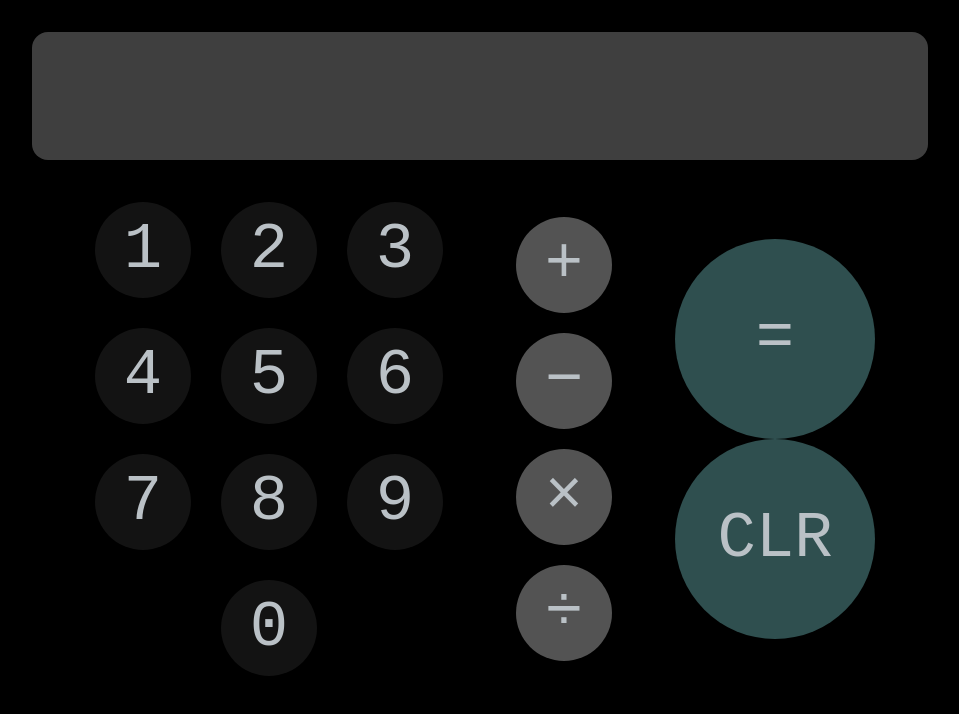
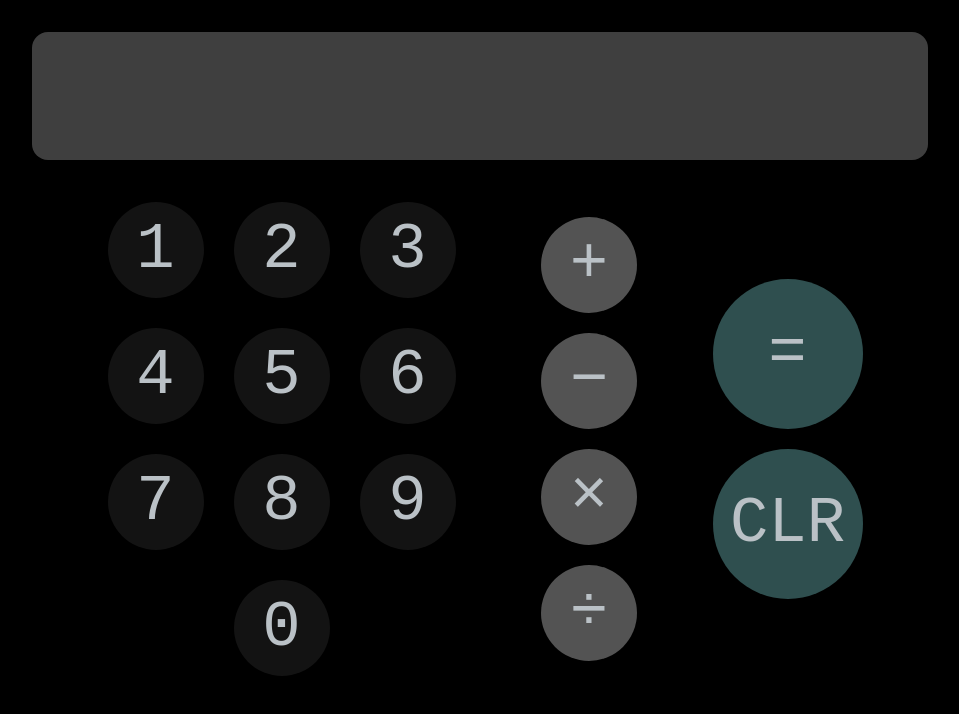
Before and after one commit to lucaslija/odin-calculator, a plain HTML site: page index.html in a window 1280 px wide. Shown: the whole page, without its empty margins (160-1119 px from the left). Drawn offline with Linux system fonts and the light colour scheme.

Commit message:
Added gap to funct/clear container flex

```diff
--- a/style.css
+++ b/style.css
@@ -91,11 +91,12 @@ button {
 #container {
   display: flex;
   flex-direction: column;
+  gap: 20px;
 }
 
 #equals {
-  height: 200px;
-  width: 200px;
+  height: 150px;
+  width: 150px;
   border-radius: 50%;
   border: none;
   background-color: darkslategray;
@@ -103,8 +104,8 @@ button {
 }
 
 #clear {
-  height: 200px;
-  width: 200px;
+  height: 150px;
+  width: 150px;
   border-radius: 50%;
   border: none;
   background-color: darkslategray;
```
